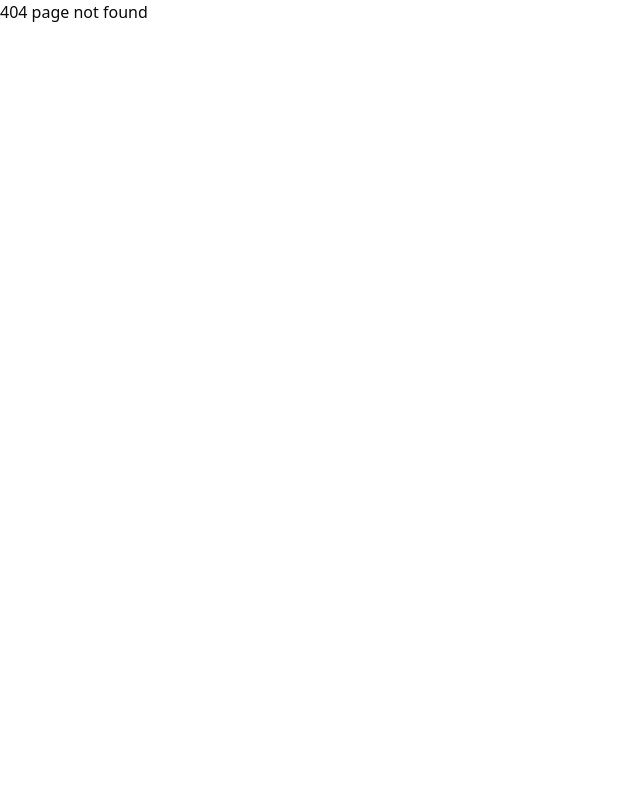
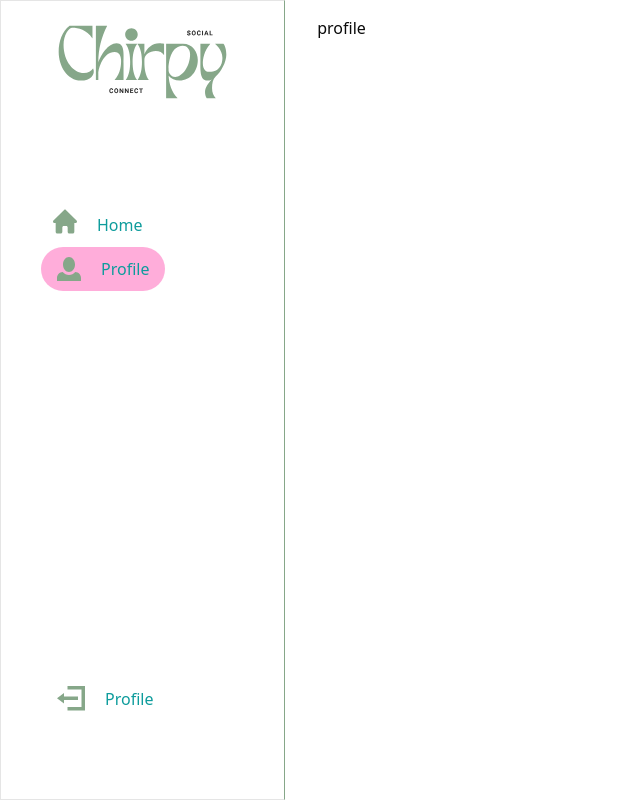
Before and after one commit to ALTA-SOSMED-PROJECT-GROUP-2/FE---REPO, a React (Vite) app: page /profile in a window 1280 px wide. Before the commit this address had no page. Shown: the whole page, without its empty margins (0-640 px from the left). Built offline with nearby package versions, Linux system fonts and the light colour scheme.

Commit message:
feat: add sidebar

```diff
--- a/src/components/navbar.tsx
+++ /dev/null
@@ -1,7 +0,0 @@
-export default function Navbar() {
-  return (
-    <div>
-      <h1>Navbar</h1>
-    </div>
-  );
-}
--- /dev/null
+++ b/src/components/sidebar.tsx
@@ -0,0 +1,73 @@
+import { Link } from "react-router-dom";
+import React from "react";
+import logo from "@/assets/Chirpy.svg";
+
+const Sidebar = () => {
+  return (
+    <div className="min-h-screen flex flex-col border border-r-sage1">
+      <img className=" h-36" src={logo} alt="Chirpy Logo" />
+      <nav className="h-full mx-10 flex flex-col gap-3 justify-between">
+        <div className="mt-20">
+          <Link
+            to="/"
+            className="w-fit px-3 py-1 flex flex-row items-center gap-5"
+          >
+            <svg
+              xmlns="http://www.w3.org/2000/svg"
+              width="28"
+              height="36"
+              viewBox="0 0 28 36"
+              fill="none"
+              className="w-6"
+            >
+              <path
+                d="M27.9903 13.9727C27.9903 14.957 27.2611 15.7281 26.4347 15.7281H24.8792L24.9132 24.4891C24.9132 24.6367 24.9035 24.7844 24.8889 24.932V25.8125C24.8889 27.0211 24.0188 28 22.9444 28H22.1667C22.1132 28 22.0597 28 22.0063 27.9945C21.9382 28 21.8701 28 21.8021 28H20.2222H19.0556C17.9813 28 17.1111 27.0211 17.1111 25.8125V24.5V21C17.1111 20.032 16.416 19.25 15.5556 19.25H12.4444C11.584 19.25 10.8889 20.032 10.8889 21V24.5V25.8125C10.8889 27.0211 10.0188 28 8.94444 28H7.77778H6.22708C6.15417 28 6.08125 27.9945 6.00833 27.9891C5.95 27.9945 5.89167 28 5.83333 28H5.05556C3.98125 28 3.11111 27.0211 3.11111 25.8125V19.6875C3.11111 19.6383 3.11111 19.5836 3.11597 19.5344V15.7281H1.55556C0.680556 15.7281 0 14.9625 0 13.9727C0 13.4805 0.145833 13.043 0.486111 12.6602L12.95 0.4375C13.2903 0.0546875 13.6792 0 14.0194 0C14.3597 0 14.7486 0.109375 15.0403 0.382813L27.4556 12.6602C27.8444 13.043 28.0389 13.4805 27.9903 13.9727Z"
+                fill="#86A789"
+              />
+            </svg>
+            <p className=" text-tealLagoon">Home</p>
+          </Link>
+          <Link
+            to="/profile"
+            className="w-fit px-4 py-2 flex flex-row items-center gap-5 bg-pinky bg-opacity-50 rounded-full"
+          >
+            <svg
+              xmlns="http://www.w3.org/2000/svg"
+              width="28"
+              height="28"
+              viewBox="0 0 28 28"
+              fill="none"
+              className="w-6"
+            >
+              <path
+                d="M14 0C10.15 0 7 3.92 7 8.75C7 13.58 10.15 17.5 14 17.5C17.85 17.5 21 13.58 21 8.75C21 3.92 17.85 0 14 0ZM6.685 17.5C2.975 17.675 0 20.72 0 24.5V28H28V24.5C28 20.72 25.06 17.675 21.315 17.5C19.425 19.635 16.835 21 14 21C11.165 21 8.575 19.635 6.685 17.5Z"
+                fill="#86A789"
+              />
+            </svg>
+            <p className=" text-tealLagoon">Profile</p>
+          </Link>
+        </div>
+        <Link
+          to="/profile"
+          className="w-fit mb-20 px-4 py-2 flex flex-row items-center gap-5"
+        >
+          <svg
+            xmlns="http://www.w3.org/2000/svg"
+            width="28"
+            height="25"
+            viewBox="0 0 28 25"
+            fill="none"
+          >
+            <path
+              d="M10.5 0V3.5H24.5V21H10.5V24.5H28V0H10.5ZM7 7L0 12.25L7 17.5V14H21V10.5H7V7Z"
+              fill="#86A789"
+            />
+          </svg>
+          <p className=" text-tealLagoon">Profile</p>
+        </Link>
+      </nav>
+    </div>
+  );
+};
+
+export default Sidebar;
--- a/src/layouts/layout-page.tsx
+++ b/src/layouts/layout-page.tsx
@@ -1,6 +1,5 @@
-import Footer from "@/components/footer";
-import Navbar from "@/components/navbar";
 import { ReactNode } from "react";
+import Sidebar from "@/components/sidebar";
 
 interface Props {
   children: ReactNode;
@@ -9,12 +8,11 @@ interface Props {
 export default function LayoutPage(props: Readonly<Props>) {
   const { children } = props;
   return (
-    <div className="w-full h-screen flex flex-col overflow-auto">
-      <Navbar />
+    <div className="w-full h-screen flex flex-row overflow-auto">
+      <Sidebar />
       <div className="w-full py-4 px-8 mx-auto flex flex-col grow container">
         {children}
       </div>
-      <Footer />
     </div>
   );
 }
--- /dev/null
+++ b/src/pages/profile/index.tsx
@@ -0,0 +1,12 @@
+import LayoutPage from '@/layouts/layout-page'
+import React from 'react'
+
+const Profile = () => {
+  return (
+    <LayoutPage>
+        <div>profile</div>
+    </LayoutPage>
+  )
+}
+
+export default Profile
--- a/src/routes/index.tsx
+++ b/src/routes/index.tsx
@@ -1,8 +1,10 @@
 import { RouterProvider, createBrowserRouter } from "react-router-dom";
 
 import Login from "@/pages/auth/login";
+import Profile from "@/pages/profile";
 import ProtectedRoutes from "./protected-routes";
 import Register from "@/pages/auth/register";
+
 export default function Router() {
     const router = createBrowserRouter([
       {
@@ -17,6 +19,10 @@ export default function Router() {
             element: <Register />,
           },
           {
+            path: "/profile",
+            element: <Profile />,
+          },
+          {
             path: "*",
             element: <div>404 page not found</div>,
           },
```
